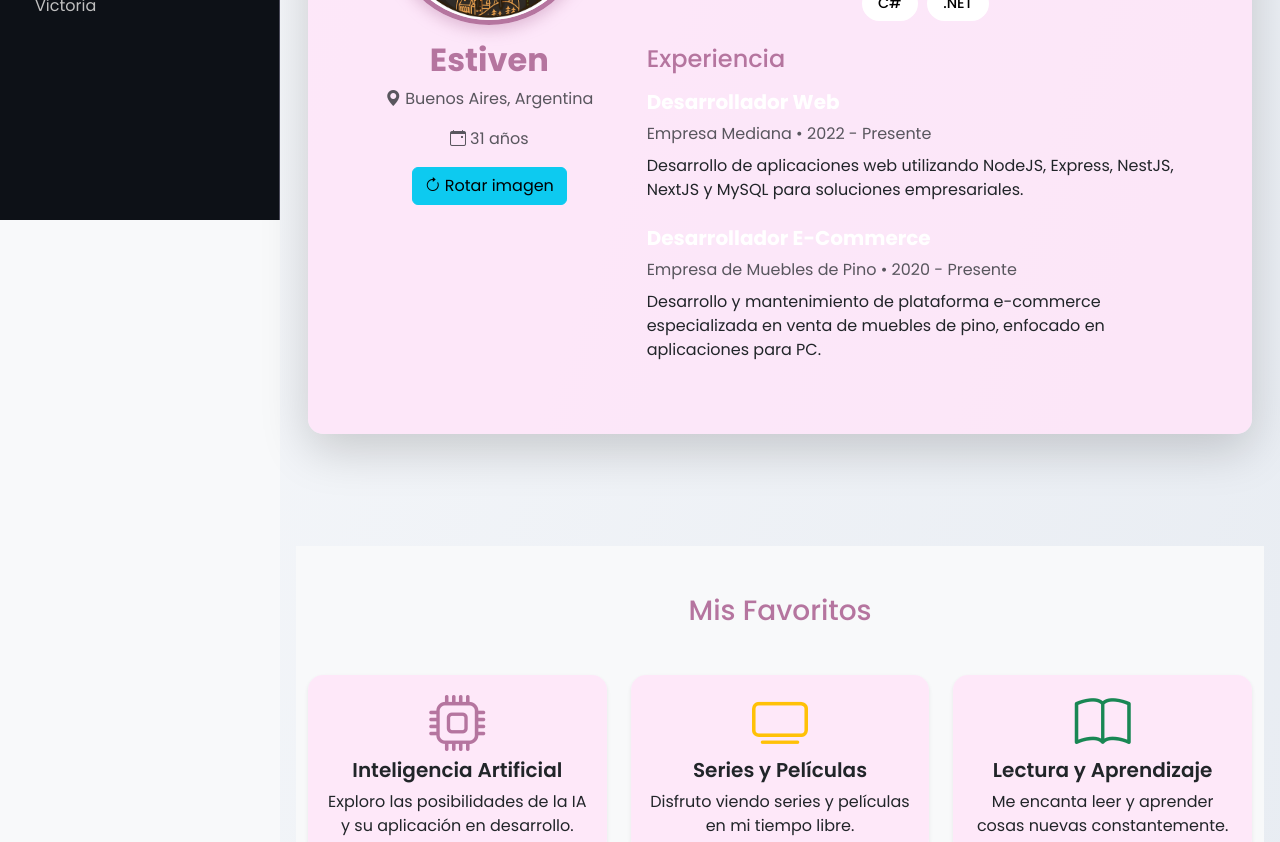
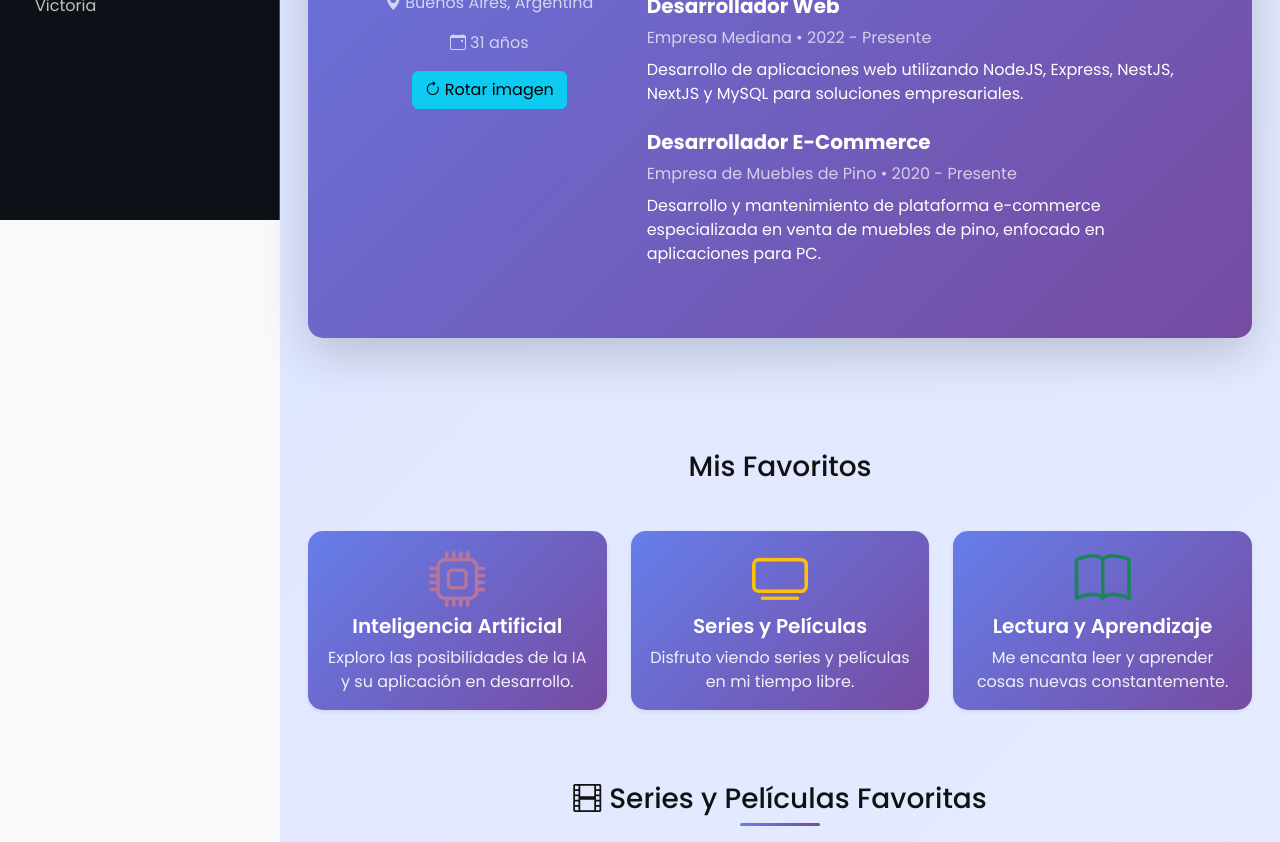
Before and after one commit to josecolombotk/desarrollo-frontend-ifts29-2, a React (Vite) app: page /integrantes/estiven in a window 1280 px wide. Shown: the part 580-1422 px from the top of the page. Built offline with nearby package versions, Linux system fonts and the light colour scheme.

Commit message:
Cambios esteticos finales

```diff
--- a/src/css/estiven.css
+++ b/src/css/estiven.css
@@ -2,11 +2,12 @@
   --primary-color: #517fa4;
   --secondary-color: #243949;
   --accent-color: var(--primary-color);
-  --color-estiven: #f1c40f;
+  --color-estiven: #764ba2;
+  --bs-btn-border-color: white ;
 }
 
 .estiven-page {
-  background: linear-gradient(to bottom right, #f5f7fa, #e4e9f0)  !important;
+ background: linear-gradient(135deg, #dce3ff 0%, #eaf1ff 100%) !important;
   min-height: 100vh;
   color: #111;
   padding: 3rem 1rem;
@@ -14,27 +15,61 @@
 }
 
 .estiven-card {
-  background: rgba(255, 255, 255, 0.08)  !important;
+  background-color: rgba(255, 255, 255, 0.08) !important;
   border-radius: 20px;
   padding: 3rem 2rem;
   max-width: 800px;
   width: 100%;
-  box-shadow: 0 0 25px rgba(0, 0, 0, 0.4)  !important;
+  box-shadow: 0 0 25px rgba(0, 0, 0, 0.4) !important;
   transition: all 0.3s ease;
 }
 
 .estiven-card:hover {
   transform: translateY(-5px);
-  box-shadow: 0 8px 30px rgba(255, 255, 255, 0.15)  !important;
+  box-shadow: 0 8px 30px rgba(255, 255, 255, 0.15) !important;
 }
 
+/* Cards con gradiente */
+.estiven-page .card {
+  background: linear-gradient(135deg, #667eea 0%, #764ba2 100%) !important;
+  color: white !important;
+  border: none;
+}
 
+.estiven-page .card .card-title {
+  color: white !important;
+}
+
+.estiven-page .card .card-text {
+  color: rgba(255, 255, 255, 0.9) !important;
+}
+
+.estiven-page .text-muted {
+  color: rgba(255, 255, 255, 0.7) !important;
+}
+
+/* Encabezados dentro de las cards en blanco */
+.estiven-page .card h1,
+.estiven-page .card h2,
+.estiven-page .card h3,
+.estiven-page .card h4,
+.estiven-page .card h5 {
+  color: white !important;
+}
+
+/* Encabezados fuera de las cards en negro */
+.estiven-page h1,
+.estiven-page h2,
+.estiven-page h3,
+.estiven-page h4 {
+  color: #111 !important;
+}
 
 .estiven-img {
   width: 180px;
   height: 180px;
   border-radius: 50%;
-  border: 4px solid var(--color-estiven);;
+  border: 4px solid var(--color-estiven);
   object-fit: cover;
   transition: all 0.3s ease;
 }
@@ -53,7 +88,7 @@
 
 .skill-tag {
   background: #f1c40f;
-  color: #000  !important;
+  color: #000 !important;
   padding: 0.4rem 1rem;
   border-radius: 20px;
   font-weight: 500;
@@ -62,7 +97,7 @@
 }
 
 .skill-tag:hover {
-  background: #fff  !important;
+  background: #fff !important;
   color: #111;
 }
 
@@ -82,9 +117,36 @@
   .estiven-card {
     padding: 2rem 1.5rem;
   }
-
   .estiven-img {
     width: 140px;
     height: 140px;
   }
 }
+
+.estiven-page .bg-primary {
+  background: linear-gradient(135deg, #667eea 0%, #764ba2 100%) !important;
+  opacity: 100% !important;
+}
+
+.estiven-page .btn-outline-light:hover {
+  background-color: white !important;
+  color: #000 !important;
+}
+
+.estiven-page .btn-outline-light {
+  border-color: white !important;
+  color: white !important;
+}
+
+
+.estiven-page .bg-light {
+  background-color: rgba(255, 255, 255, 0) !important;
+}
+
+.estiven-page .py-5{
+padding-top: 0px !important;
+}
+
+.estiven-page .mt-5{
+margin-top: 0px !important;
+}
--- a/src/css/jose.css
+++ b/src/css/jose.css
@@ -1,5 +1,5 @@
 .jose-page-container {
-  background: linear-gradient(135deg, #6a11cb, #2575fc, #6a11cb);
+  background: linear-gradient(135deg, #6a11cb, #2575fc, #6a11cb) !important;
   background-size: 400% 400%;
   animation: gradientAnimation 15s ease infinite;
   min-height: 100vh;
@@ -19,7 +19,7 @@
   margin: 2rem auto;
   border-radius: 15px;
   overflow: hidden;
-  background: rgba(255, 255, 255, 0.1);
+  background: rgba(255, 255, 255, 0.1) !important;
   color: #fff;
   box-shadow: 0 8px 30px rgba(0,0,0,0.3);
   position: relative;
@@ -41,7 +41,7 @@
   position: relative;
   z-index: 1;
   padding: 3rem;
-  background: rgba(0, 0, 0, 0.35);
+  background: rgba(0, 0, 0, 0.35) !important;
   border-radius: 15px;
 }
 
@@ -141,3 +141,11 @@
     font-size: 0.9rem;
   }
 }
+
+  .jose-page-container .card {
+    background-color: rgba(0, 0, 0, 0.35) !important;
+}
+
+.jose-page-container .favorites-list li {
+  background-color: white !important;
+}
--- a/src/css/lucas.css
+++ b/src/css/lucas.css
@@ -14,19 +14,19 @@
 
 /* Contenedor principal con el fondo */
 .lucas-page-container {
-  background-image: url("../assets/lucas_background.png");
+  background-image: url("../assets/lucas_background.png") !important;
   background-size: cover;
   background-repeat: no-repeat;
   background-attachment: fixed;
-  background-color: var(--dark-bg);
+  background-color: var(--dark-bg) !important;
   font-family: "Cormorant Garamond", serif;
   min-height: 100vh;
 }
 
 /* Estilo de la tarjeta del perfil */
 .lucas-page-container .card {
-  background-color: var(--card-bg-color);
-  border: 1px solid var(--secondary-color);
+  background-color: var(--card-bg-color) !important;
+  border: 1px solid var(--secondary-color) !important;
   box-shadow: var(--shadow);
   border-radius: var(--border-radius) !important;
 }
@@ -34,7 +34,7 @@
 
 
 .lucas-page-container .card .card-body {
-  background-color: var(--card-bg-color);
+  background-color: var(--card-bg-color) !important;
 }
 
 .card::before {
@@ -72,25 +72,25 @@
 
 /* Botones con estilo personalizado */
 .lucas-page-container .profile-card .btn-primary {
-  background-color: var(--primary-color);
-  border-color: var(--primary-color);
-  color: white;
+  background-color: var(--primary-color) !important;
+  border-color: var(--primary-color) !important;
+  color: white !important;
   transition: background-color 0.3s ease;
 }
 
 .lucas-page-container .btn-primary:hover {
-  background-color: #a4790b;
-  border-color: #a4790b;
+  background-color: #a4790b !important;
+  border-color: #a4790b !important;
 }
 
 .lucas-page-container .btn-outline-primary {
-  color: var(--primary-color);
+  color: var(--primary-color) !important;
   border-color: var(--primary-color);
   transition: all 0.3s ease;
 }
 
 .lucas-page-container .btn-outline-primary:hover {
-  background-color: var(--primary-color);
+  background-color: var(--primary-color) !important;
   color: white;
 }
 
@@ -100,15 +100,15 @@
 }
 
 .lucas-page-container .btn-outline-success:hover {
-  background-color: var(--accent-color);
+  background-color: var(--accent-color) !important;
   color: white;
 }
 
 /* Tags de habilidades */
 .lucas-page-container .skills-list .skill-tag {
   display: inline-block;
-  background-color: var(--secondary-color);
-  color: white;
+  background-color: var(--secondary-color) !important;
+  color: white !important;
   padding: 8px 15px;
   margin: 5px;
   border-radius: 20px;
@@ -118,7 +118,7 @@
 
 .lucas-page-container .skills-list .skill-tag:hover {
   transform: translateY(-3px);
-  background-color: var(--primary-color);
+  background-color: var(--primary-color) !important;
 }
 
 /* Listas de favoritos */
@@ -129,7 +129,7 @@
 }
 
 .lucas-page-container .favorites-list li {
-  background-color: var(--card-bg-color);
+  background-color: var(--card-bg-color) !important;
   border-left: 4px solid var(--primary-color) !important;
   padding: 1rem;
   margin-bottom: 0.5rem;
@@ -140,6 +140,7 @@
 .lucas-page-container .favorites-list li:hover {
   transform: scale(1.02);
   border-left-color: var(--accent-color);
+  background-color: var(--white) !important;
 }
 
 /* Estilo para las nuevas imágenes de favoritos */
```
